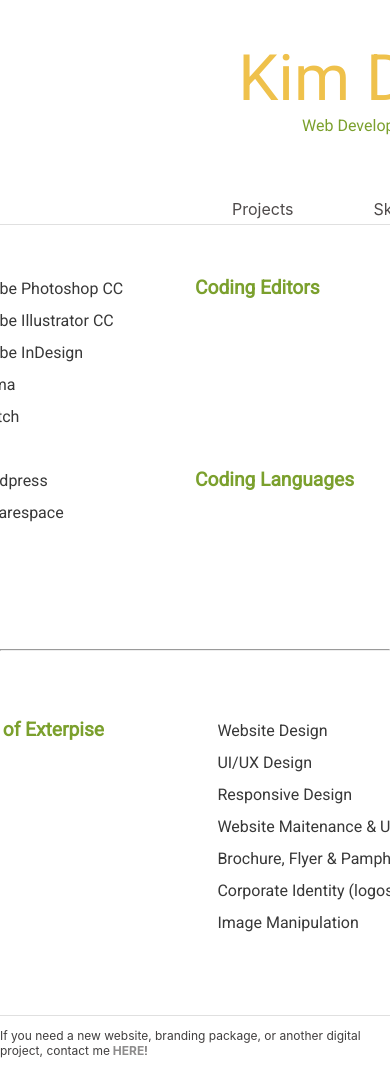
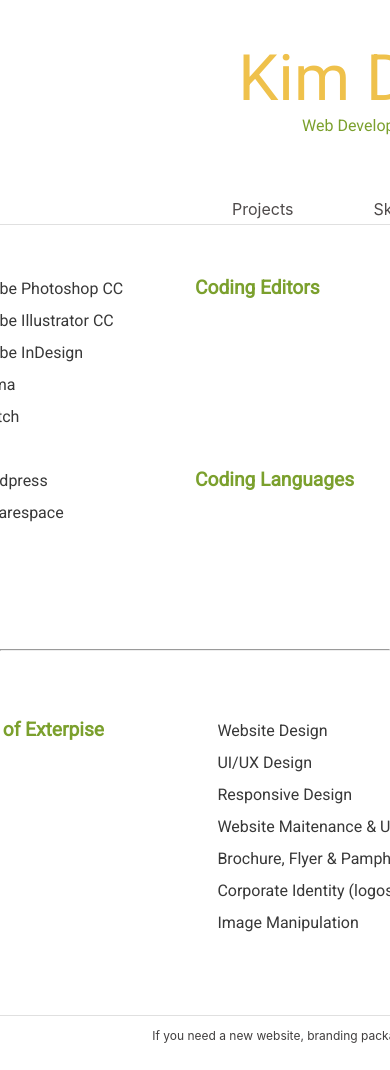
Before and after one commit to KimDuclos/kimduclos.github.io, a React (Create React App) app: page /skills in a window 390 px wide. Shown: the top 1070 px of the page. Built offline with nearby package versions, Linux system fonts and the light colour scheme.

Commit message:
footer responsive to 1000px

```diff
--- a/src/footer/footer.scss
+++ b/src/footer/footer.scss
@@ -1,3 +1,5 @@
+$break-1000: 1000px;
+
 .footer {
     display: flex;
     justify-content: center;
@@ -8,6 +10,11 @@
     left: 0;
     bottom: 0;
     width: 100%;
+    @media screen and (max-width: $break-1000) {
+        width: 68em;
+        display: flex;
+        justify-content: center;
+    }
     :link {
         text-decoration: none;
         color: rgb(141, 140, 140);
```
